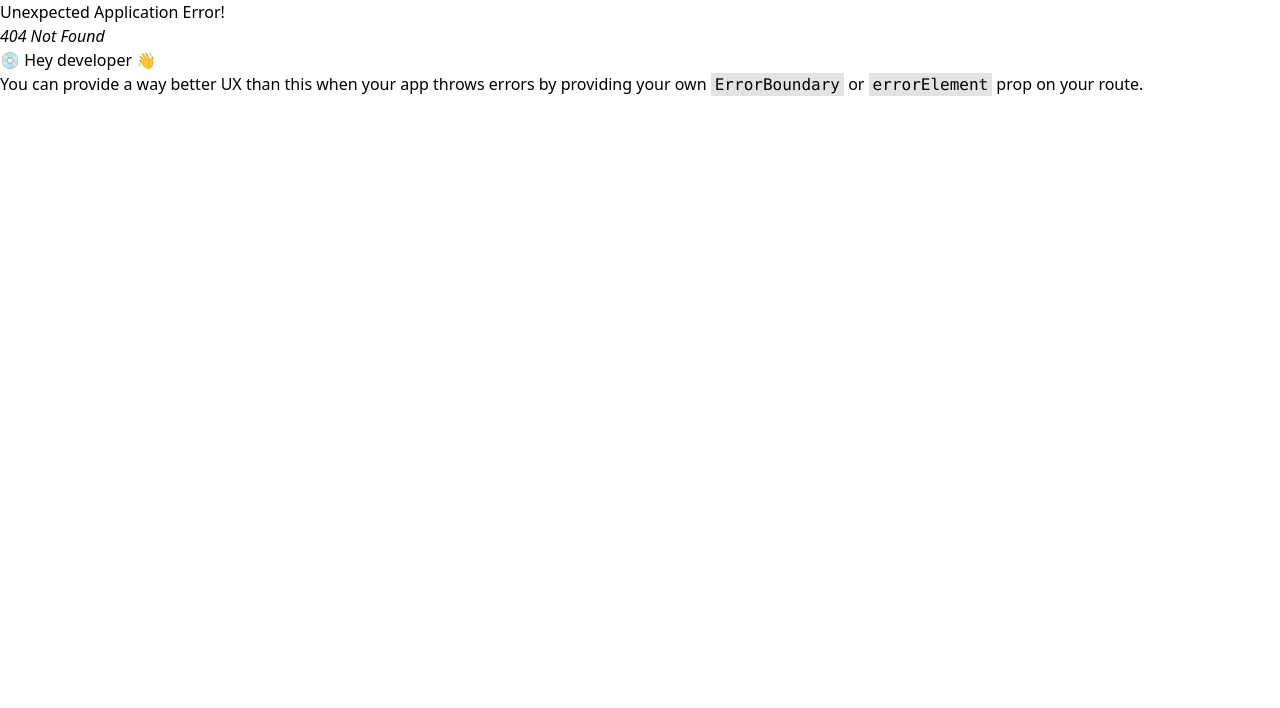
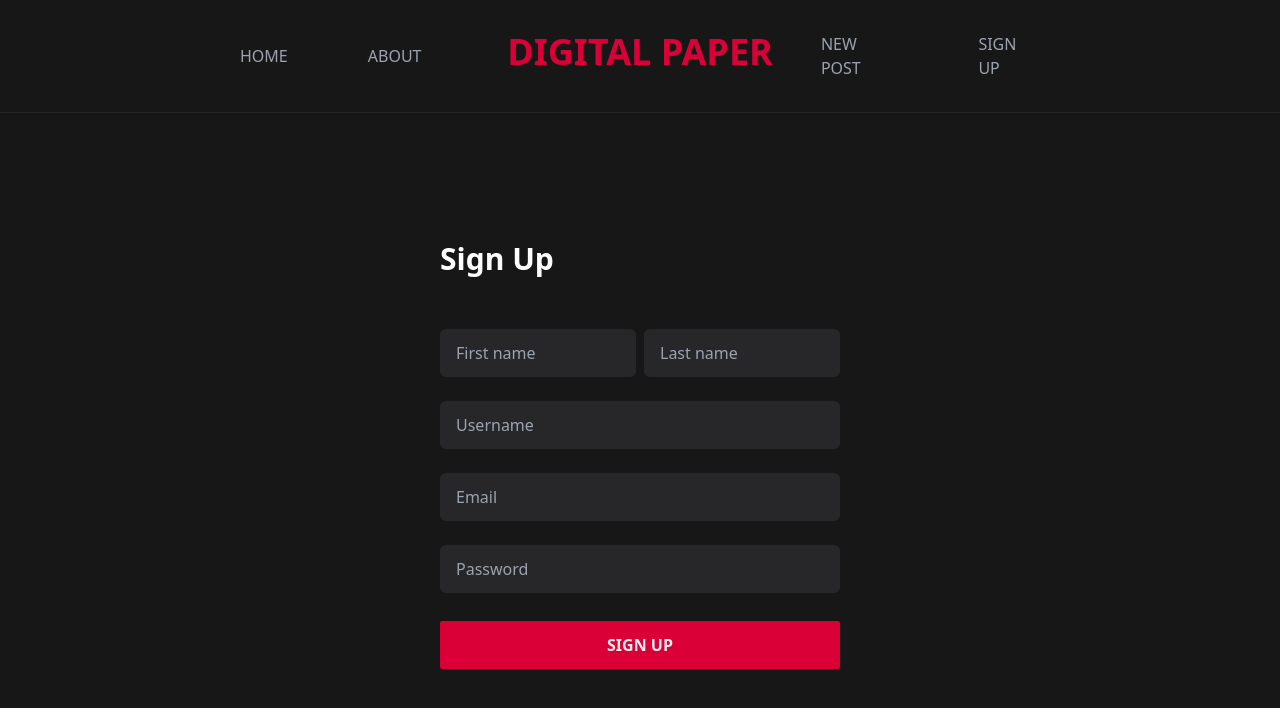
Before and after one commit to zpervan/digitalpaper, a React (Vite) app in the folder frontend/: page /signup in a window 1280 px wide. Before the commit this address had no page. Shown: the top 708 px of the page. Built offline with nearby package versions, Linux system fonts and the light colour scheme.

Commit message:
Create Signup page and update design

```diff
--- a/frontend/src/components/Header.tsx
+++ b/frontend/src/components/Header.tsx
@@ -18,7 +18,9 @@ const Header = () => {
         <Link to='/create' className='ml-12 hover:text-main-white'>
           NEW POST
         </Link>
-        <p className='ml-20 hover:text-main-white'>Register</p>
+        <Link to='/signup' className='ml-20 hover:text-main-white'>
+          Sign up
+        </Link>
       </section>
     </header>
   );
--- a/frontend/src/main.tsx
+++ b/frontend/src/main.tsx
@@ -6,6 +6,7 @@ import { QueryClientProvider, QueryClient } from 'react-query';
 import { createBrowserRouter, RouterProvider } from 'react-router-dom';
 import CreatePost from './pages/CreatePost';
 import About from './pages/About';
+import Signup from './pages/Signup';
 
 const queryClient = new QueryClient();
 
@@ -26,6 +27,10 @@ const router = createBrowserRouter([
     path: '/create',
     element: <CreatePost />,
   },
+  {
+    path: '/signup',
+    element: <Signup />,
+  },
 ]);
 
 ReactDOM.createRoot(document.getElementById('root') as HTMLElement).render(
--- a/frontend/src/pages/Register.tsx
+++ /dev/null
@@ -1,5 +0,0 @@
-const Register = () => {
-  return <div>Register</div>;
-};
-
-export default Register;
--- /dev/null
+++ b/frontend/src/pages/Signup.tsx
@@ -0,0 +1,50 @@
+import Layout from '../components/Layout';
+
+const Signup = () => {
+  return (
+    <Layout>
+      <main className='flex justify-center'>
+        <section className='w-1/2 flex flex-col justify-center'>
+          <h2 className='text-white text-3xl mb-6 font-extrabold'>Sign Up</h2>
+          <form className='flex flex-col mt-4'>
+            <section className='flex justify-between '>
+              <input
+                type='text'
+                className='bg-zinc-800 rounded-md px-4 py-4 my-3 mr-1 h-12 w-1/2'
+                placeholder='First name'
+              />
+              <input
+                type='text'
+                className='bg-zinc-800 rounded-md px-4 py-4 my-3 ml-1 h-12 w-1/2'
+                placeholder='Last name'
+              />
+            </section>
+            <input
+              type='text'
+              className='bg-zinc-800 rounded-md px-4 py-4 my-3 h-12'
+              placeholder='Username'
+            />
+            <input
+              type='email'
+              placeholder='Email'
+              className='bg-zinc-800 rounded-md px-4 py-4 my-3 h-12'
+            />
+            <input
+              type='password'
+              placeholder='Password'
+              className='bg-zinc-800 rounded-md px-4 py-4 my-3 h-12'
+            />
+            <button
+              type='submit'
+              className='bg-main-red py-3 mt-4 rounded-sm text-main-white text-base font-bold uppercase'
+            >
+              Sign up
+            </button>
+          </form>
+        </section>
+      </main>
+    </Layout>
+  );
+};
+
+export default Signup;
```
